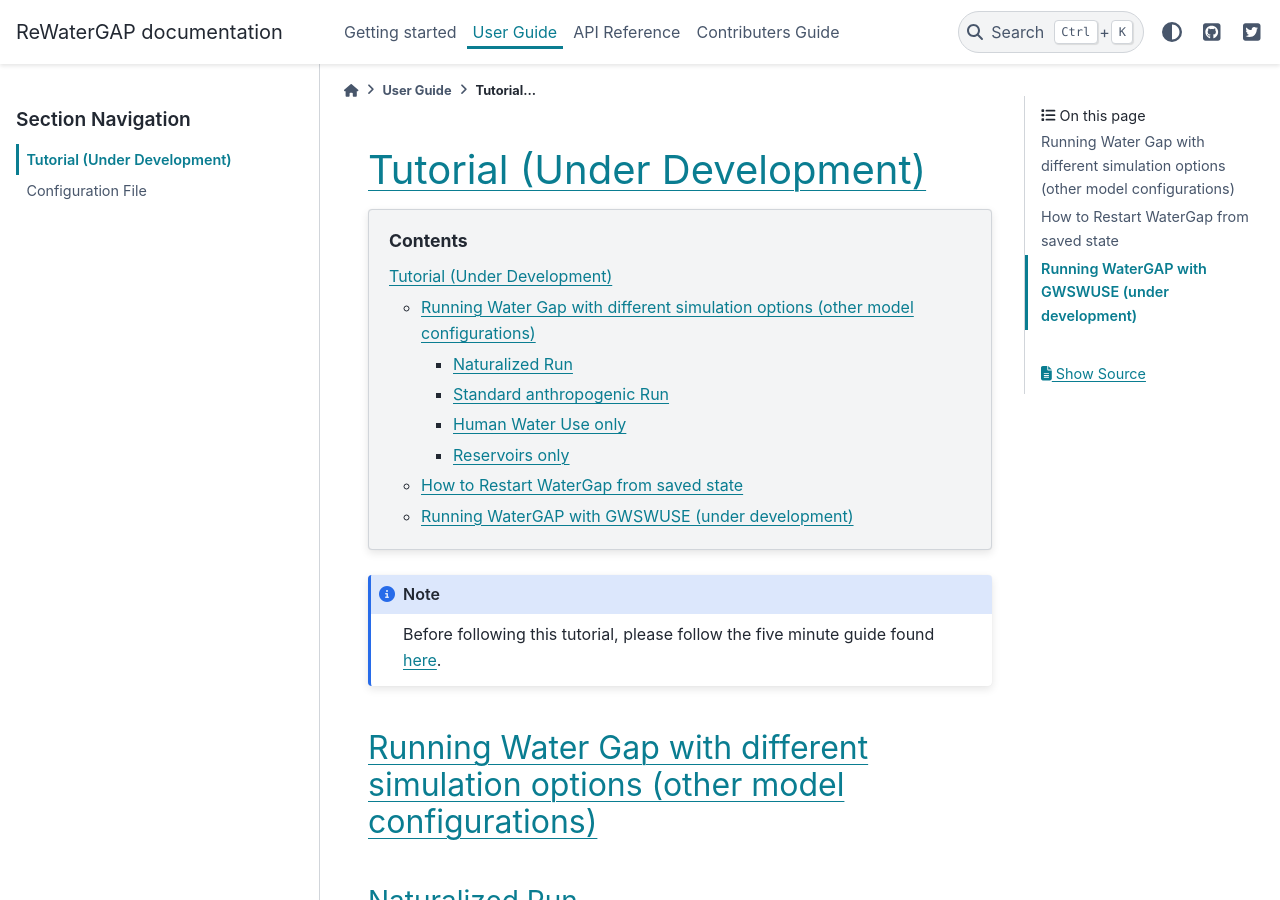
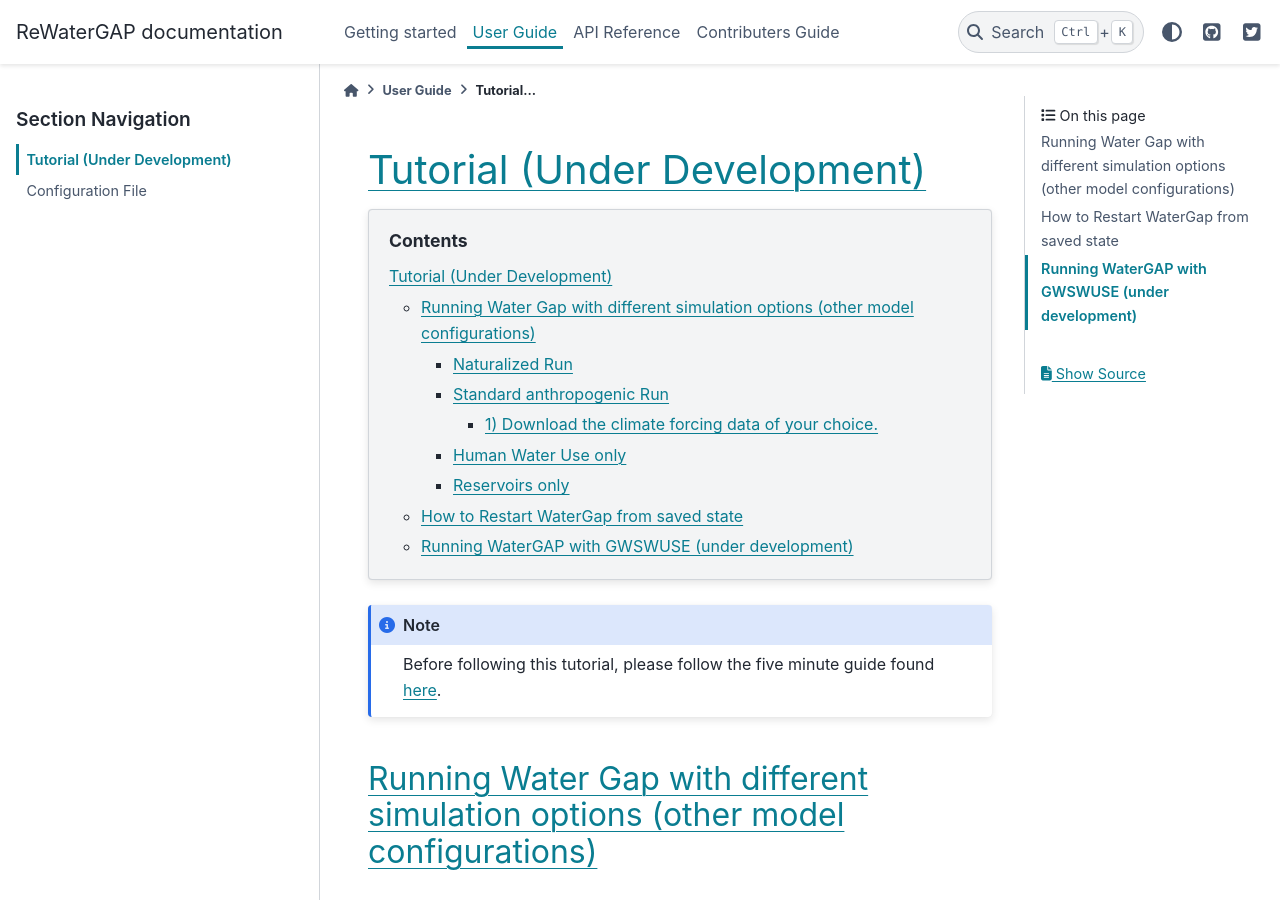
Before and after one commit to HydrologyFrankfurt/ReWaterGAP, a Sphinx documentation site: the page built from docs/user_guide/tutorials.rst, in a window 1280 px wide and 900 px high. Built offline with Sphinx 7.4.7 and the PyData theme 0.15.4, drawn with Linux system fonts in a browser that asks for light colours; pages that are not in the unit, such as notebooks, are missing from menus.

Commit message:
Update tutorials.rst

```diff
--- a/docs/user_guide/tutorials.rst
+++ b/docs/user_guide/tutorials.rst
@@ -38,7 +38,8 @@
 
 .. _prepare_input_data:
 
-**1) Download the climate forcing data of your choice.**
+1) Download the climate forcing data of your choice.
+^^^^^^^^^^^^^^^^^^^^^^^^^^^^^^^^^^^^^^^^^^^^^^^^^^^^^
 
 In this example, we will be using the forcing "gswp3-w5e5_obsclim" from `ISIMIP <https://data.isimip.org/search/tree/ISIMIP3a/InputData/climate/atmosphere/gswp3-w5e5/obsclim/query//>`_ . The forcings from ISIMIP are sorted in groups of 10 years. We will be using the group of 1981 to 1990 as our example year of 1989 is in this group.
 The forcings required are:
```
